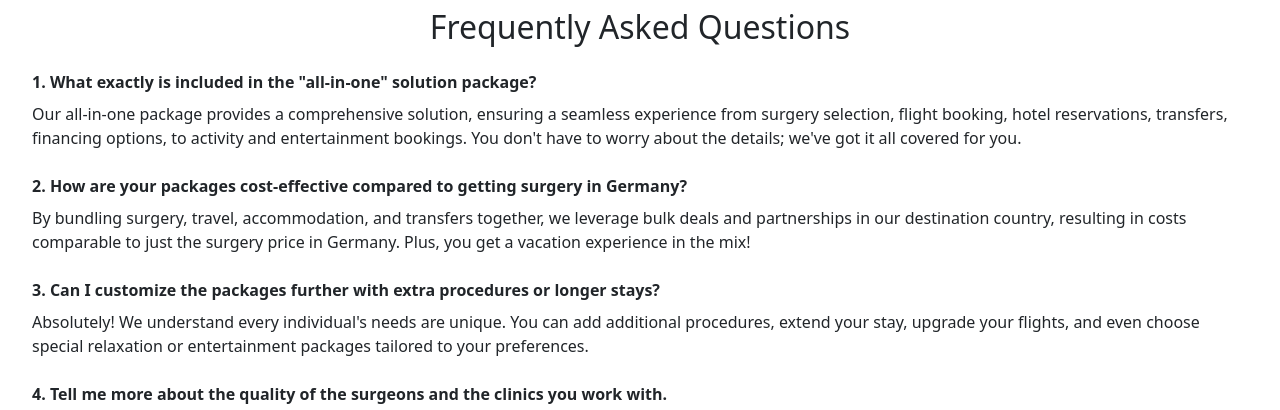
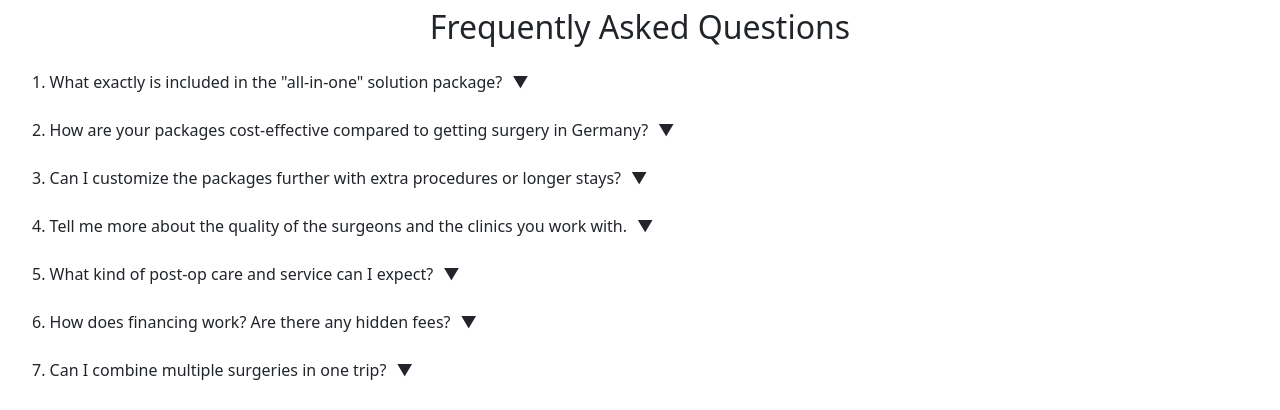
Before and after one commit to Mitsananikone/plifeFeedback2, a Next.js app: page /faq/faqPage in a window 1280 px wide. Shown: the part 384-794 px from the top of the page. Built offline with nearby package versions, Linux system fonts and the light colour scheme.

Commit message:
FAQ page now interactive

```diff
--- a/pages/faq/faqPage.jsx
+++ b/pages/faq/faqPage.jsx
@@ -2,6 +2,15 @@ import React from 'react';
 import styles from'./faqPage.module.css';
 
 const FAQPage = () => {
+    const [visibleAnswerIndex, setVisibleAnswerIndex] = React.useState(null);
+
+    const handleQuestionClick = (index) => {
+      if (visibleAnswerIndex === index) {
+        setVisibleAnswerIndex(null); // Collapse the currently open answer
+      } else {
+        setVisibleAnswerIndex(index); // Show the clicked answer
+      }
+    };
 
     const faqs = [
         {
@@ -55,10 +64,14 @@ const FAQPage = () => {
             <div className={styles.faqContent}>
     {faqs.map((faq, index) => (
         <div key={index}>
-                    <div className={styles.question}>
+            <div
+                className={styles.question}
+                onClick={() => handleQuestionClick(index)}
+            >
                 {index + 1}. {faq.question}
+                <span className={styles.arrowIcon}>&#x25BC;</span> {/* Arrow Down Icon */}
             </div>
-                    <div className={styles.answer}>
+            <div className={styles.answer} style={{ display: visibleAnswerIndex === index ? 'block' : 'none' }}>
                 {faq.answer}
             </div>
         </div>
--- a/pages/faq/faqPage.module.css
+++ b/pages/faq/faqPage.module.css
@@ -17,17 +17,30 @@
 
 .faqContent {
     margin-inline: 2rem;
+
 }
 
 .question {
-    font-weight: bold;
+    cursor: pointer;
+    font-weight: 500;
     margin-top: 1.5rem;
+}
+
+.arrowIcon {
+    margin-left: 10px;
 }
 
 .answer {
     margin-top: 0.5rem;
+    opacity: 0;
+    max-height: 0;
+    overflow: hidden;
+    transition: opacity 0.3s ease, max-height 0.3s ease;
 }
-
+.faqContent div:hover .answer {
+    opacity: 1;
+    max-height: 200px; /* Adjust as needed */
+}
 /* Media Queries */
 @media screen and (min-width: 1440px) {
     .faqContainer {
```
Lines whose indentation alone changed are shown as unchanged.
